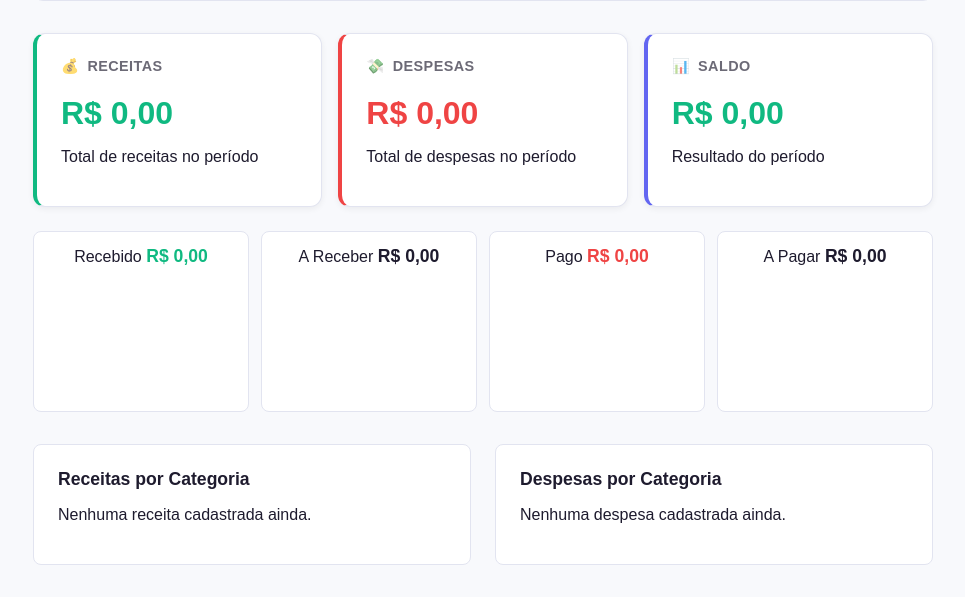
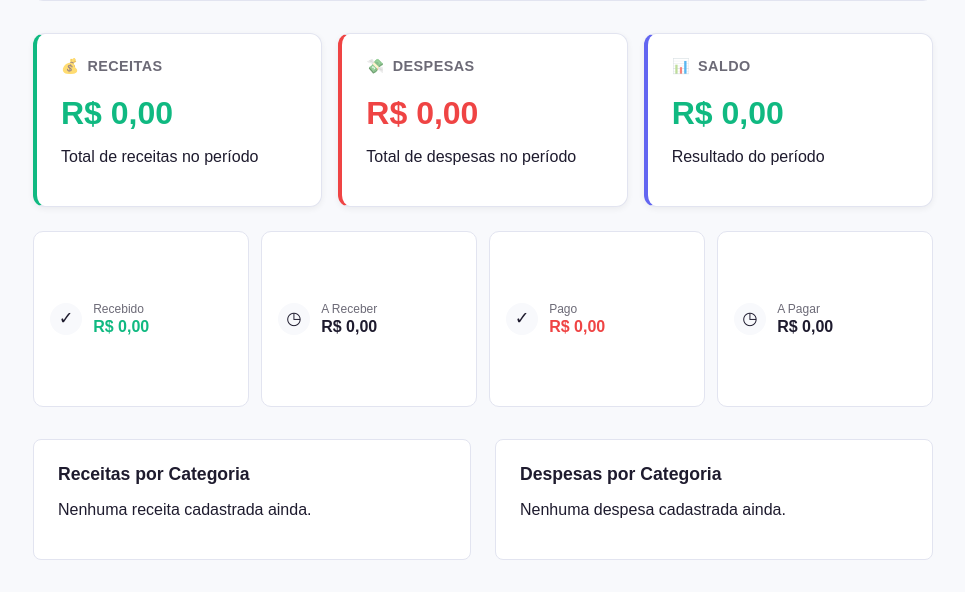
Before and after one commit to ReneBerredo/Controle-Financeiro, a Django app: page /financas/ in a window 1280 px wide. Shown: the part 444-1041 px from the top of the page, without its empty margins (157-1122 px from the left). After the commit the page ends 1004 px from the top, so only its background shows below. Run offline with Django 5.2, Linux system fonts and the light colour scheme; the visitor is signed in with stand-in values (Sample User, id 1); data that the repository does not hold is empty.

Commit message:
Compactar cards de status com layout horizontal e icones circulares

```diff
--- a/financas/templates/financas/dashboard.html
+++ b/financas/templates/financas/dashboard.html
@@ -68,20 +68,32 @@
 
     <div class="cards-status">
         <div class="card-status">
-            <span>Recebido</span>
-            <strong class="valor-positivo">R$ {{ receitas_recebidas|floatformat:2 }}</strong>
+            <span class="status-icone">✓</span>
+            <div>
+                <span class="status-label">Recebido</span>
+                <strong class="valor-positivo">R$ {{ receitas_recebidas|floatformat:2 }}</strong>
+            </div>
         </div>
         <div class="card-status">
-            <span>A Receber</span>
-            <strong>R$ {{ receitas_a_receber|floatformat:2 }}</strong>
+            <span class="status-icone">◷</span>
+            <div>
+                <span class="status-label">A Receber</span>
+                <strong>R$ {{ receitas_a_receber|floatformat:2 }}</strong>
+            </div>
         </div>
         <div class="card-status">
-            <span>Pago</span>
-            <strong class="valor-negativo">R$ {{ despesas_pagas|floatformat:2 }}</strong>
+            <span class="status-icone">✓</span>
+            <div>
+                <span class="status-label">Pago</span>
+                <strong class="valor-negativo">R$ {{ despesas_pagas|floatformat:2 }}</strong>
+            </div>
         </div>
         <div class="card-status">
-            <span>A Pagar</span>
-            <strong>R$ {{ despesas_a_pagar|floatformat:2 }}</strong>
+            <span class="status-icone">◷</span>
+            <div>
+                <span class="status-label">A Pagar</span>
+                <strong>R$ {{ despesas_a_pagar|floatformat:2 }}</strong>
+            </div>
         </div>
     </div>
 
--- a/static/css/style.css
+++ b/static/css/style.css
@@ -146,6 +146,25 @@ ul li:hover {
 .status-pendente {
     color: var(--cor-primaria);
     font-weight: 600;
+}
+
+.status-icone {
+    font-size: 1.1rem;
+    width: 32px;
+    height: 32px;
+    display: flex;
+    align-items: center;
+    justify-content: center;
+    background-color: var(--cor-fundo);
+    border-radius: 50%;
+    flex-shrink: 0;
+}
+
+.status-label {
+    display: block;
+    font-size: 0.75rem;
+    opacity: 0.65;
+    margin-bottom: 0.15rem;
 }
 
 .badge-parcela {
@@ -388,11 +407,13 @@ button[type="submit"]:disabled {
 .card-status {
     background-color: var(--cor-card);
     border: 1px solid var(--cor-borda);
-    border-radius: 8px;
-    padding: 0.9rem 1.2rem;
+    border-radius: 10px;
+    padding: 0.75rem 1rem;
     flex: 1;
     min-height: 150px;
-    text-align: center;
+    display: flex;
+    align-items: center;
+    gap: 0.7rem;
 }
 
 .card-satus span {
@@ -403,7 +424,7 @@ button[type="submit"]:disabled {
 }
 
 .card-status strong {
-    font-size: 1.1rem;
+    font-size: 1rem;
 }
 
 .valor-positivo {
```
